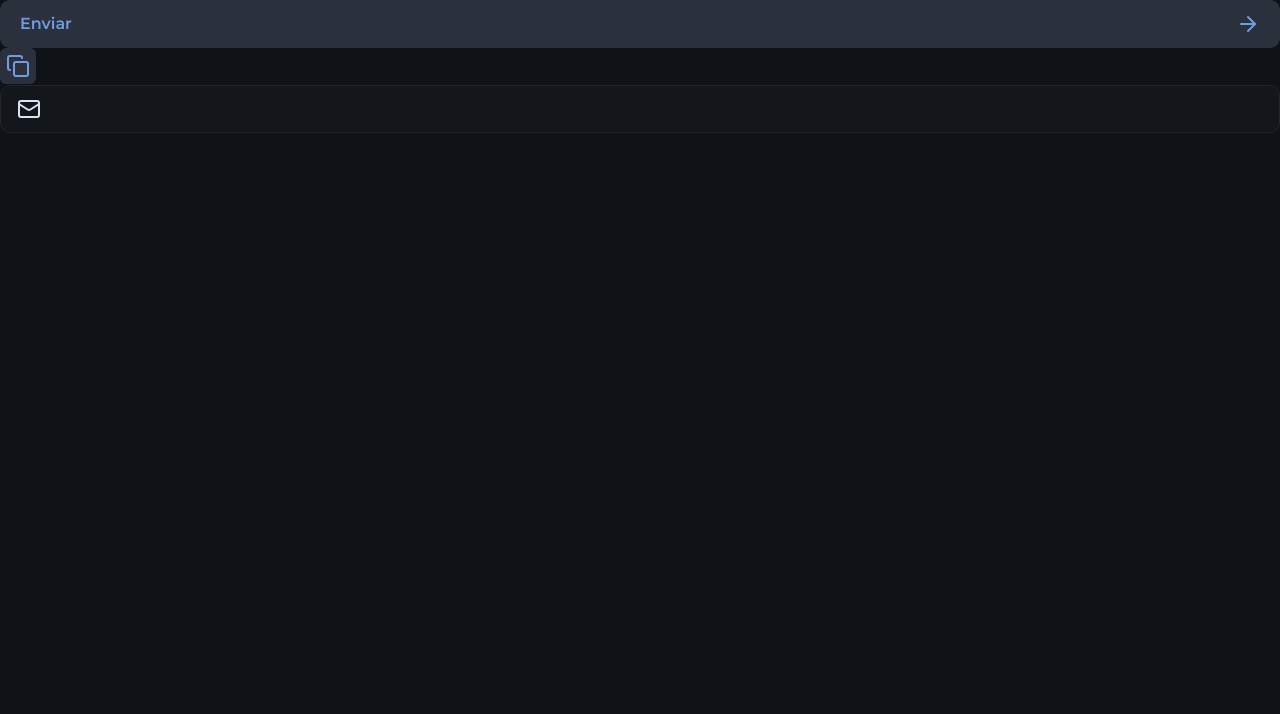
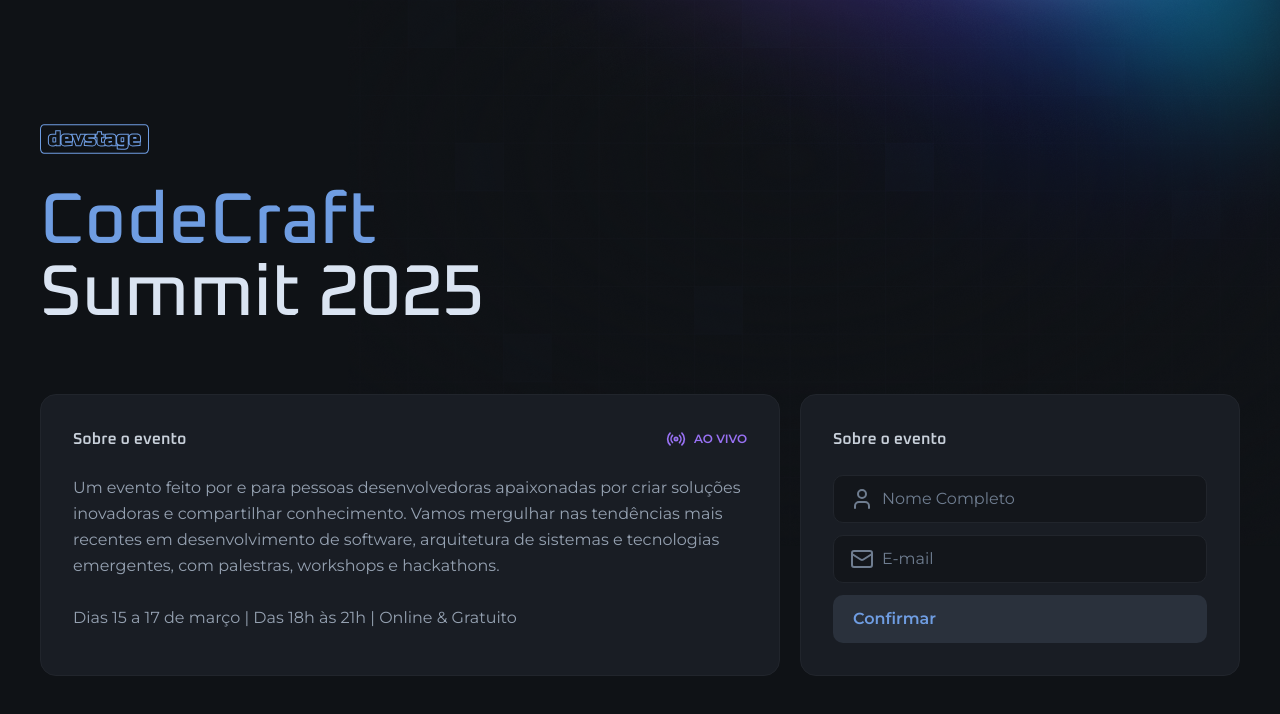
Before and after one commit to cesar-lima/Code-summit-app, a Next.js app: page / in a window 1280 px wide. Shown: the top 714 px of the page. Built offline with nearby package versions, Linux system fonts and the light colour scheme.

Commit message:
construir homepage e formulário para login

```diff
--- a/src/app/layout.tsx
+++ b/src/app/layout.tsx
@@ -1,11 +1,11 @@
 import './globals.css'
 
-import type { Metadata } from "next";
+import type { Metadata } from 'next'
 import { Montserrat, Oxanium } from 'next/font/google'
 
 export const metadata: Metadata = {
-  title: "devstage",
-};
+	title: 'devstage',
+}
 
 const oxanium = Oxanium({
 	weight: ['500', '600'],
@@ -22,13 +22,13 @@
 export default function RootLayout({
 	children,
 }: Readonly<{
-  children: React.ReactNode;
+	children: React.ReactNode
 }>) {
 	return (
 		<html lang="en" className={`${oxanium.variable} ${montserrat.variable}`}>
-      <body className="bg-gray-900 text-gray-100 antialiased">
+			<body className="bg-gray-900 text-gray-100 antialiased bg-[url(/Background.png)] bg-no-repeat bg-top md:bg-right-top">
 				{children}
 			</body>
 		</html>
-  );
+	)
 }
--- a/src/app/page.tsx
+++ b/src/app/page.tsx
@@ -1,13 +1,73 @@
-import { ArrowRight, Copy, Mail } from "lucide-react";
-import { Button } from "@/components/button";
-import { IconButton } from "@/components/icon-button";
-import { InputField, InputIcon, InputRoot } from "@/components/input";
+import logo from '@/assets/Logo.svg'
+import { Mail, Radio, User } from 'lucide-react'
 
+import { Button } from '@/components/button'
+import { InputField, InputIcon, InputRoot } from '@/components/input'
+import Image from 'next/image'
 
 export default function Home() {
-  return (
-    <main>
-      <Button>
+	return (
+		<main className="max-w-[1240px] mx-auto px-5 py-8 md:py-0">
+			<div className="min-h-dvh flex flex-col justify-center align-center gap-16">
+				<div className="flex flex-col gap-8 items-center md:items-start">
+					<Image src={logo} alt="devstage" width={108.5} height={30} />
+
+					<h1 className="text-4xl - text-center leading-none font-heading font-medium flex flex-col md:text-7xl md:text-left">
+						<span className="text-blue">CodeCraft</span>Summit 2025
+					</h1>
+				</div>
+
+				<div className="flex gap-5 items-stretch flex-col md:flex-row">
+					<div className="flex-1 bg-gray-700 border border-gray-600 rounded-2xl p-8 space-y-6">
+						<div className="flex items-center justify-between">
+							<h2 className="font-heading font-semibold text-gray-200">
+								Sobre o evento
+							</h2>
+							<span className="text-purple font-semibold text-xs flex items-center gap-2">
+								<Radio className="size-5" />
+								AO VIVO
+							</span>
+						</div>
+
+						<p className="text-gray-300 leading-relaxed text-sm md:text-base">
+							Um evento feito por e para pessoas desenvolvedoras apaixonadas por
+							criar soluções inovadoras e compartilhar conhecimento. Vamos
+							mergulhar nas tendências mais recentes em desenvolvimento de
+							software, arquitetura de sistemas e tecnologias emergentes, com
+							palestras, workshops e hackathons.
+							<br />
+							<br />
+							Dias 15 a 17 de março | Das 18h às 21h | Online & Gratuito
+						</p>
+					</div>
+
+					<form className="flex-1 bg-gray-700 border border-gray-600 rounded-2xl p-8 space-y-6 w-full md:max-w-[440px]">
+						<h2 className="font-heading font-semibold text-gray-200">
+							Sobre o evento
+						</h2>
+
+						<div className="space-y-3">
+							<InputRoot>
+								<InputIcon>
+									<User />
+								</InputIcon>
+								<InputField type="text" placeholder="Nome Completo" />
+							</InputRoot>
+
+							<InputRoot>
+								<InputIcon>
+									<Mail />
+								</InputIcon>
+								<InputField type="email" placeholder="E-mail" />
+							</InputRoot>
+
+							<Button type="submit">Confirmar</Button>
+						</div>
+					</form>
+				</div>
+			</div>
+
+			{/* <Button>
         Enviar<ArrowRight />
       </Button>
 
@@ -22,7 +82,7 @@
         </InputIcon>
 
         <InputField />
-      </InputRoot>
-    </main>
-  );
+      </InputRoot> */}
+		</main>
+	)
 }
```
Also changed, not shown: public/Background.png (added), src/assets/Logo.svg (added). Lines whose indentation alone changed are shown as unchanged.
